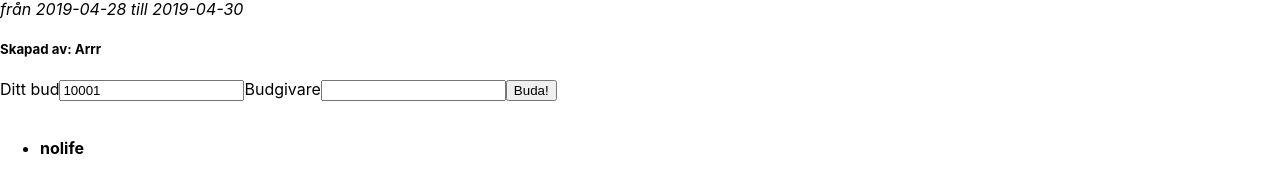
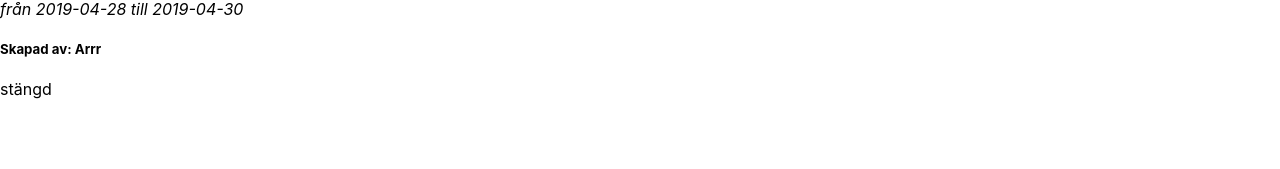
Before and after one commit to jimmyhornstrom/AuctionNakowski, a React (Create React App) app in the folder auction-app/: page / in a window 1280 px wide. Shown: the part 392-561 px from the top of the page. Built offline with nearby package versions, Linux system fonts and the light colour scheme; no server answers.

Commit message:
stängd auktion har ingen budhistorik

```diff
--- a/auction-app/src/Components/ViewActiveAuction/ActiveAuction.js
+++ b/auction-app/src/Components/ViewActiveAuction/ActiveAuction.js
@@ -25,11 +25,28 @@ export default function ActiveAuction() {//{auction}
     const start = new Date(auction.StartDatum);
     const slut = new Date(auction.SlutDatum);
     const status = slut < new Date() || start > new Date() ? ("Auktionen är stängd") : ("Auktionen är öppen");
-    return (
+
+    return slut < new Date() || start > new Date() ? (
+        <React.Fragment>
+            <AuctionInfo auction={auction} price={accuratePrice} status={status}/>
+
+            <p>stängd</p>
+        </React.Fragment>
+    ) : (
         <React.Fragment>
             <AuctionInfo auction={auction} price={accuratePrice} status={status}/>
             <MakeBidForm highestBet={accuratePrice} auctionID={auction.AuktionID}/>
             <BidList auctionID={auction.AuktionID} />
         </React.Fragment>
     )
+
+
+
+    // return (
+    //     <React.Fragment>
+    //         <AuctionInfo auction={auction} price={accuratePrice} status={status}/>
+    //         <MakeBidForm highestBet={accuratePrice} auctionID={auction.AuktionID}/>
+    //         <BidList auctionID={auction.AuktionID} />
+    //     </React.Fragment>
+    // )
 }
```
